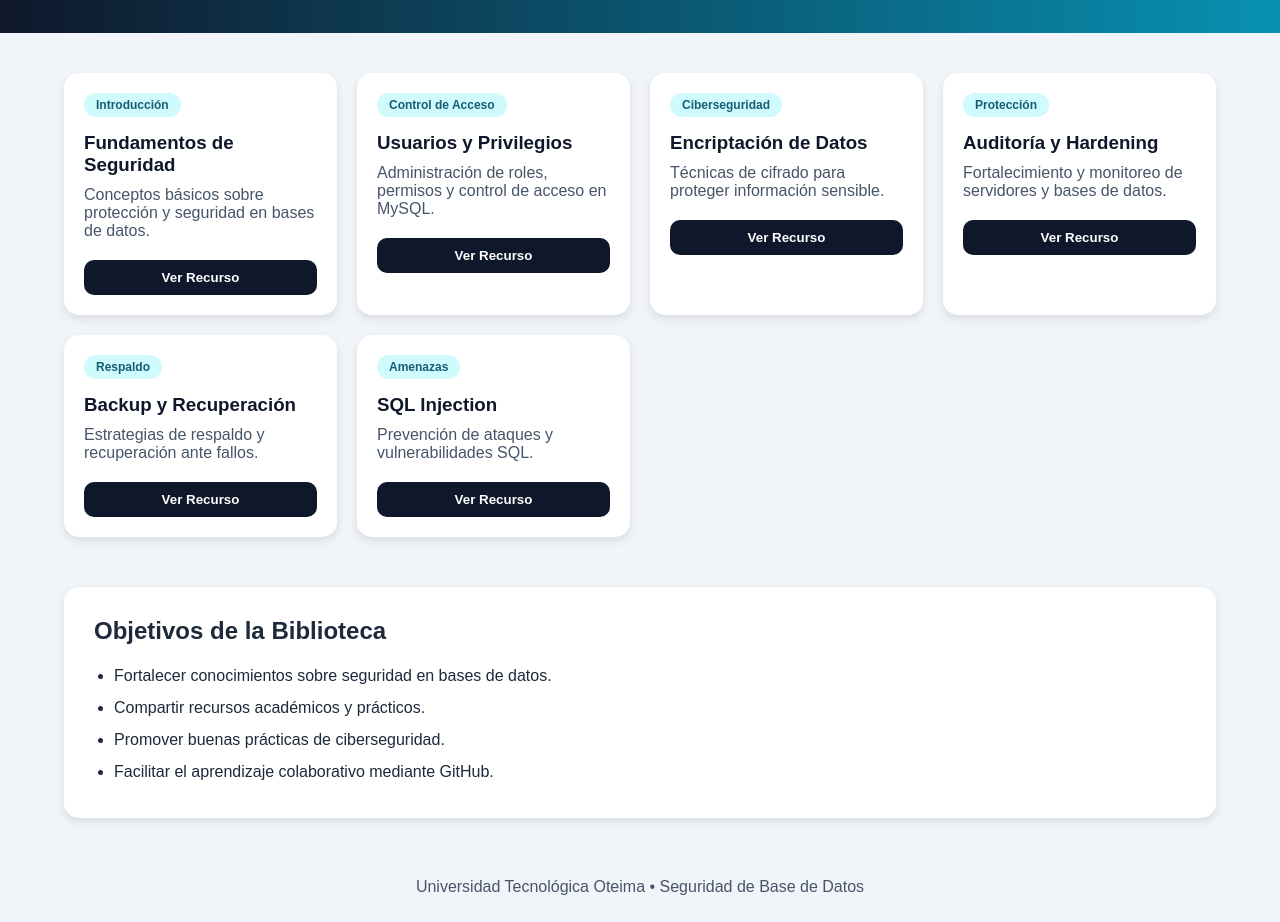
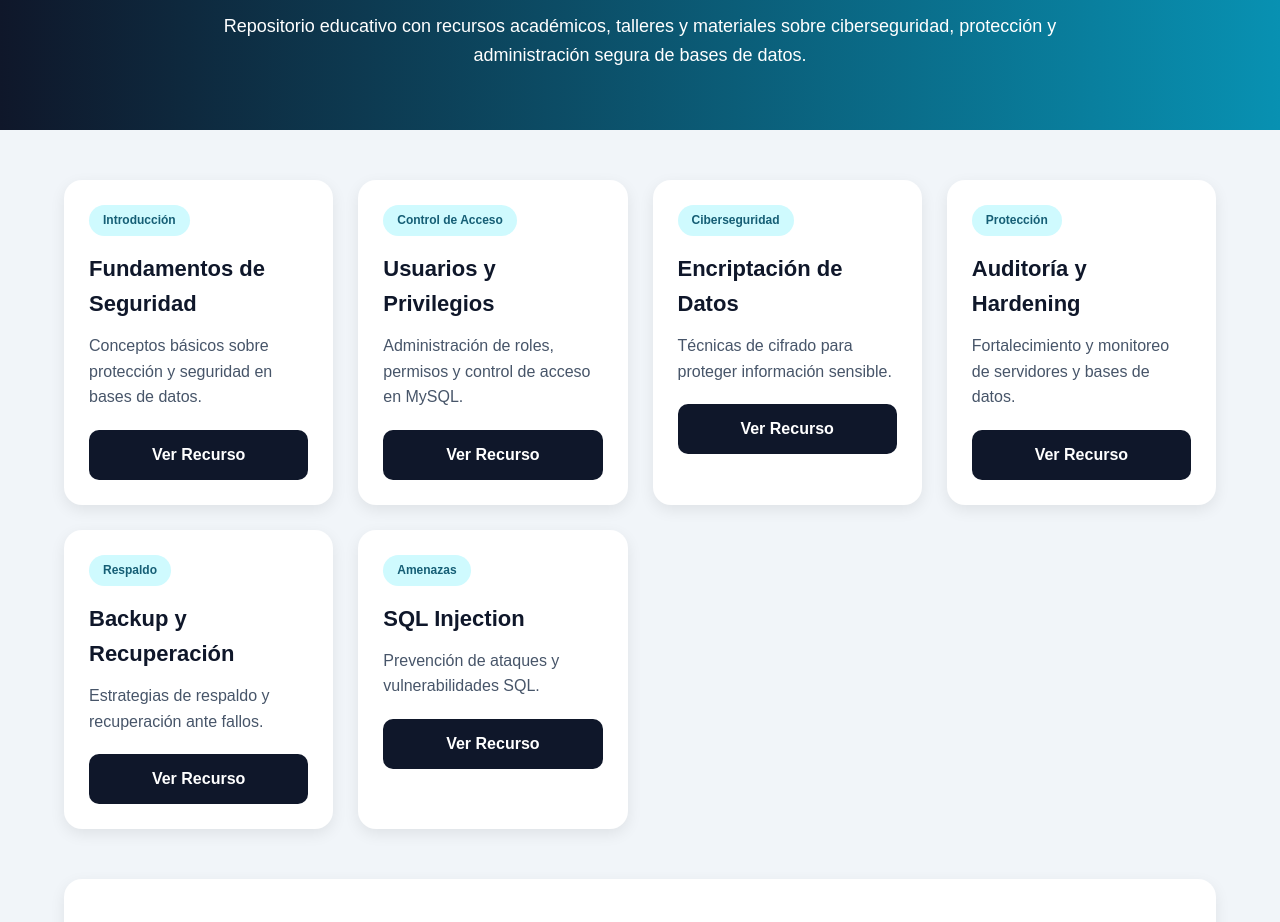
Before and after one commit to brisekel/Biblioteca_en_L-nea_Seguridad_de_base_de_datos, a plain HTML site: page index.html in a window 1280 px wide. Shown: the part 190-1112 px from the top of the page. Drawn offline with Linux system fonts and the light colour scheme.

Commit message:
actualiza
actualiza

```diff
--- a/index.html
+++ b/index.html
@@ -1,134 +1,172 @@
 <!DOCTYPE html>
 <html lang="es">
 <head>
-  <meta charset="UTF-8">
-  <meta name="viewport" content="width=device-width, initial-scale=1.0">
-  <title>Biblioteca Virtual - Seguridad de Base de Datos</title>
+  <meta charset="UTF-8" />
+  <meta name="viewport" content="width=device-width, initial-scale=1.0" />
+
+  <title>Biblioteca Virtual | Seguridad de Base de Datos</title>
 
   <style>
-    * {
-      margin: 0;
-      padding: 0;
-      box-sizing: border-box;
-      font-family: Arial, sans-serif;
+    *{
+      margin:0;
+      padding:0;
+      box-sizing:border-box;
+      font-family:Arial, sans-serif;
     }
 
-    body {
-      background: #f1f5f9;
-      color: #1e293b;
+    body{
+      background:#f1f5f9;
+      color:#1e293b;
+      line-height:1.6;
     }
 
-    header {
-      background: linear-gradient(90deg, #0f172a, #0891b2);
-      color: white;
-      padding: 40px 20px;
-      text-align: center;
+    header{
+      background:linear-gradient(90deg,#0f172a,#0891b2);
+      color:white;
+      text-align:center;
+      padding:60px 20px;
     }
 
-    header h1 {
-      font-size: 40px;
-      margin-bottom: 10px;
+    header h1{
+      font-size:42px;
+      margin-bottom:10px;
     }
 
-    header p {
-      max-width: 800px;
-      margin: auto;
-      font-size: 18px;
+    header h2{
+      font-size:28px;
+      margin-bottom:20px;
+      font-weight:normal;
     }
 
-    .container {
-      width: 90%;
-      margin: 40px auto;
+    header p{
+      max-width:850px;
+      margin:auto;
+      font-size:18px;
     }
 
-    .grid {
-      display: grid;
-      grid-template-columns: repeat(auto-fit, minmax(250px, 1fr));
-      gap: 20px;
+    .container{
+      width:90%;
+      max-width:1200px;
+      margin:50px auto;
     }
 
-    .card {
-      background: white;
-      border-radius: 15px;
-      padding: 20px;
-      box-shadow: 0 4px 10px rgba(0,0,0,0.1);
-      transition: transform 0.3s;
+    .grid{
+      display:grid;
+      grid-template-columns:repeat(auto-fit,minmax(260px,1fr));
+      gap:25px;
     }
 
-    .card:hover {
-      transform: scale(1.03);
+    .card{
+      background:white;
+      border-radius:18px;
+      padding:25px;
+      box-shadow:0 5px 15px rgba(0,0,0,0.08);
+      transition:0.3s;
     }
 
-    .categoria {
-      display: inline-block;
-      background: #cffafe;
-      color: #155e75;
-      padding: 5px 12px;
-      border-radius: 20px;
-      font-size: 12px;
-      margin-bottom: 15px;
-      font-weight: bold;
+    .card:hover{
+      transform:translateY(-5px);
     }
 
-    .card h3 {
-      margin-bottom: 10px;
-      color: #0f172a;
+    .categoria{
+      display:inline-block;
+      background:#cffafe;
+      color:#155e75;
+      padding:6px 14px;
+      border-radius:20px;
+      font-size:12px;
+      font-weight:bold;
+      margin-bottom:15px;
     }
 
-    .card p {
-      margin-bottom: 20px;
-      color: #475569;
+    .card h3{
+      margin-bottom:12px;
+      color:#0f172a;
+      font-size:22px;
     }
 
-    .card button {
-      width: 100%;
-      padding: 10px;
-      border: none;
-      border-radius: 10px;
-      background: #0f172a;
-      color: white;
-      cursor: pointer;
-      font-weight: bold;
+    .card p{
+      color:#475569;
+      margin-bottom:20px;
     }
 
-    .card button:hover {
-      background: #1e293b;
+    .btn{
+      display:block;
+      text-align:center;
+      background:#0f172a;
+      color:white;
+      text-decoration:none;
+      padding:12px;
+      border-radius:10px;
+      font-weight:bold;
+      transition:0.3s;
     }
 
-    .objetivos {
-      margin-top: 50px;
-      background: white;
-      padding: 30px;
-      border-radius: 15px;
-      box-shadow: 0 4px 10px rgba(0,0,0,0.1);
+    .btn:hover{
+      background:#1e293b;
     }
 
-    .objetivos h2 {
-      margin-bottom: 15px;
+    .objetivos{
+      margin-top:50px;
+      background:white;
+      padding:35px;
+      border-radius:18px;
+      box-shadow:0 5px 15px rgba(0,0,0,0.08);
     }
 
-    .objetivos ul {
-      padding-left: 20px;
-      line-height: 2;
+    .objetivos h2{
+      margin-bottom:20px;
+      color:#0f172a;
     }
 
-    footer {
-      text-align: center;
-      padding: 20px;
-      margin-top: 40px;
-      color: #475569;
+    .objetivos ul{
+      padding-left:20px;
     }
+
+    .objetivos li{
+      margin-bottom:10px;
+    }
+
+    footer{
+      text-align:center;
+      padding:25px;
+      margin-top:40px;
+      color:#64748b;
+      background:white;
+    }
+
+    @media(max-width:768px){
+
+      header h1{
+        font-size:32px;
+      }
+
+      header h2{
+        font-size:22px;
+      }
+
+      header p{
+        font-size:16px;
+      }
+
+    }
+
   </style>
 </head>
+
 <body>
 
   <header>
+
     <h1>Biblioteca Virtual</h1>
+
     <h2>Seguridad de Base de Datos</h2>
-    <br>
+
     <p>
-      Repositorio educativo con recursos, talleres y materiales sobre ciberseguridad y protección de bases de datos.
+      Repositorio educativo con recursos académicos, talleres y materiales
+      sobre ciberseguridad, protección y administración segura de bases de datos.
     </p>
+
   </header>
 
   <div class="container">
@@ -136,76 +174,159 @@
     <div class="grid">
 
       <div class="card">
+
         <span class="categoria">Introducción</span>
+
         <h3>Fundamentos de Seguridad</h3>
-        <p>Conceptos básicos sobre protección y seguridad en bases de datos.</p>
-        <a href="https://dev.mysql.com/doc/refman/8.0/en/security.html" target="_blank">
-          <button>Ver Recurso</button>
+
+        <p>
+          Conceptos básicos sobre protección y seguridad en bases de datos.
+        </p>
+
+        <a class="btn"
+           href="https://dev.mysql.com/doc/refman/8.0/en/security.html"
+           target="_blank">
+
+          Ver Recurso
+
         </a>
+
       </div>
 
       <div class="card">
+
         <span class="categoria">Control de Acceso</span>
+
         <h3>Usuarios y Privilegios</h3>
-        <p>Administración de roles, permisos y control de acceso en MySQL.</p>
-        <a href="https://dev.mysql.com/doc/refman/8.0/en/create-user.html" target="_blank">
-          <button>Ver Recurso</button>
+
+        <p>
+          Administración de roles, permisos y control de acceso en MySQL.
+        </p>
+
+        <a class="btn"
+           href="https://dev.mysql.com/doc/refman/8.0/en/create-user.html"
+           target="_blank">
+
+          Ver Recurso
+
         </a>
+
       </div>
 
       <div class="card">
+
         <span class="categoria">Ciberseguridad</span>
+
         <h3>Encriptación de Datos</h3>
-        <p>Técnicas de cifrado para proteger información sensible.</p>
-        <a href="https://dev.mysql.com/doc/refman/8.0/en/encryption-functions.html" target="_blank">
-          <button>Ver Recurso</button>
+
+        <p>
+          Técnicas de cifrado para proteger información sensible.
+        </p>
+
+        <a class="btn"
+           href="https://dev.mysql.com/doc/refman/8.0/en/encryption-functions.html"
+           target="_blank">
+
+          Ver Recurso
+
         </a>
+
       </div>
 
       <div class="card">
+
         <span class="categoria">Protección</span>
+
         <h3>Auditoría y Hardening</h3>
-        <p>Fortalecimiento y monitoreo de servidores y bases de datos.</p>
-        <a href="https://dev.mysql.com/doc/refman/8.0/en/security-guidelines.html" target="_blank">
-          <button>Ver Recurso</button>
+
+        <p>
+          Fortalecimiento y monitoreo de servidores y bases de datos.
+        </p>
+
+        <a class="btn"
+           href="https://dev.mysql.com/doc/refman/8.0/en/security-guidelines.html"
+           target="_blank">
+
+          Ver Recurso
+
         </a>
+
       </div>
 
       <div class="card">
+
         <span class="categoria">Respaldo</span>
+
         <h3>Backup y Recuperación</h3>
-        <p>Estrategias de respaldo y recuperación ante fallos.</p>
-        <a href="https://dev.mysql.com/doc/refman/8.0/en/backup-and-recovery.html" target="_blank">
-          <button>Ver Recurso</button>
+
+        <p>
+          Estrategias de respaldo y recuperación ante fallos.
+        </p>
+
+        <a class="btn"
+           href="https://dev.mysql.com/doc/refman/8.0/en/backup-and-recovery.html"
+           target="_blank">
+
+          Ver Recurso
+
         </a>
+
       </div>
 
       <div class="card">
+
         <span class="categoria">Amenazas</span>
+
         <h3>SQL Injection</h3>
-        <p>Prevención de ataques y vulnerabilidades SQL.</p>
-        <a href="https://owasp.org/www-community/attacks/SQL_Injection" target="_blank">
-          <button>Ver Recurso</button>
+
+        <p>
+          Prevención de ataques y vulnerabilidades SQL.
+        </p>
+
+        <a class="btn"
+           href="https://owasp.org/www-community/attacks/SQL_Injection"
+           target="_blank">
+
+          Ver Recurso
+
         </a>
+
       </div>
 
     </div>
 
     <div class="objetivos">
+
       <h2>Objetivos de la Biblioteca</h2>
 
       <ul>
-        <li>Fortalecer conocimientos sobre seguridad en bases de datos.</li>
-        <li>Compartir recursos académicos y prácticos.</li>
-        <li>Promover buenas prácticas de ciberseguridad.</li>
-        <li>Facilitar el aprendizaje colaborativo mediante GitHub.</li>
+
+        <li>
+          Fortalecer conocimientos sobre seguridad en bases de datos.
+        </li>
+
+        <li>
+          Compartir recursos académicos y prácticos.
+        </li>
+
+        <li>
+          Promover buenas prácticas de ciberseguridad.
+        </li>
+
+        <li>
+          Facilitar el aprendizaje colaborativo mediante GitHub.
+        </li>
+
       </ul>
+
     </div>
 
   </div>
 
   <footer>
+
     Universidad Tecnológica Oteima • Seguridad de Base de Datos
+
   </footer>
 
 </body>
```
